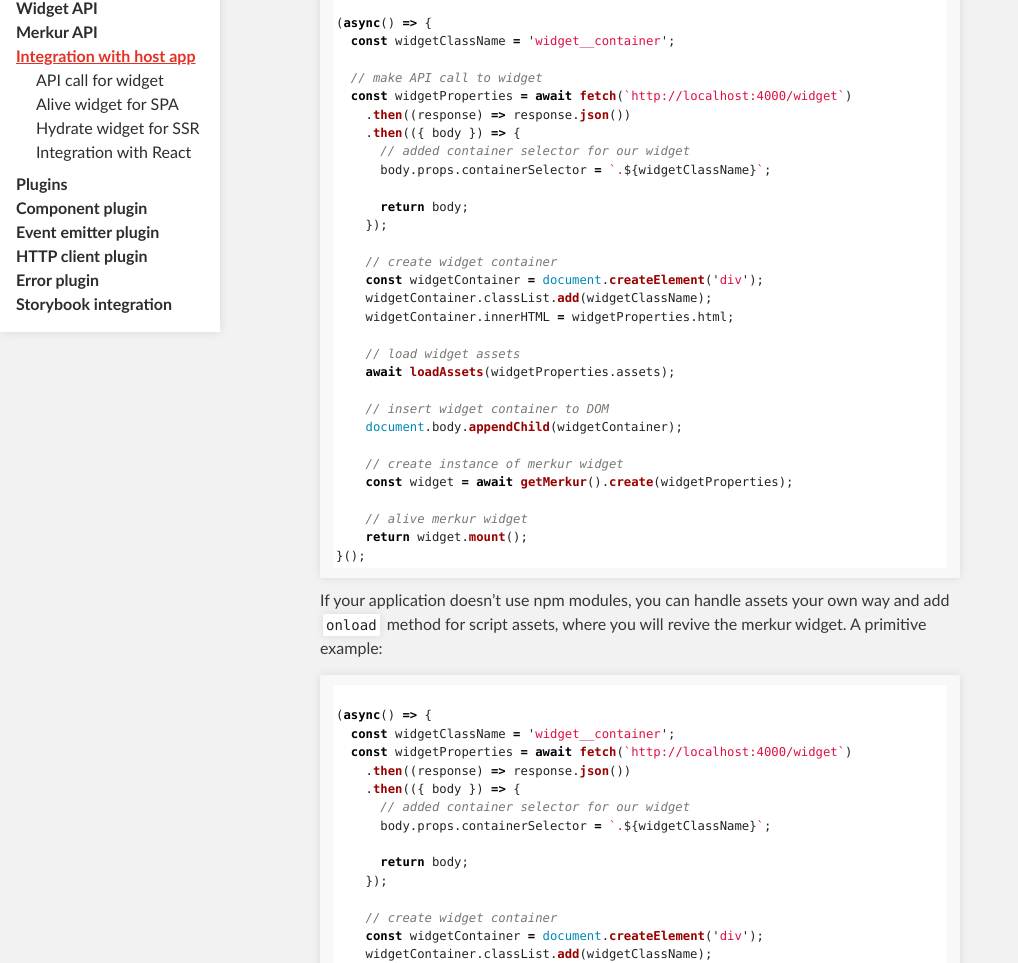
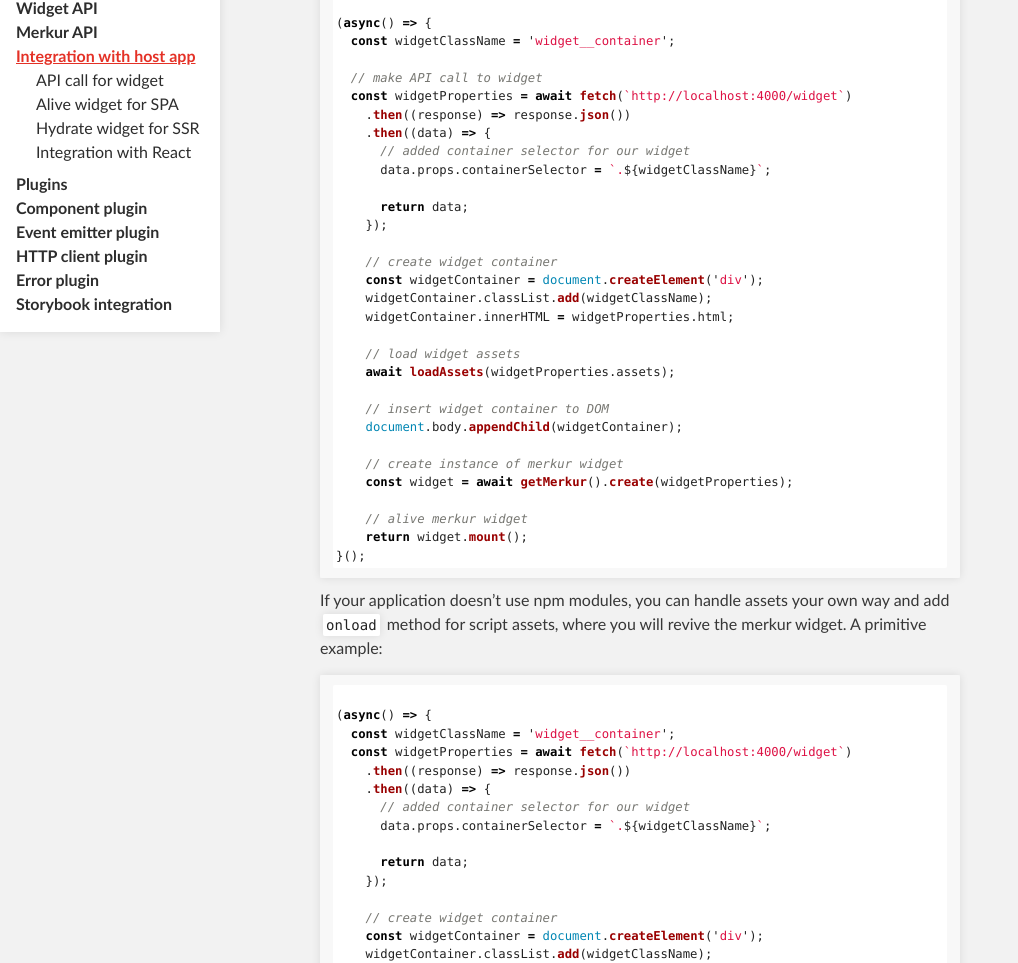
Before and after one commit to mjancarik/merkur, a Jekyll site: the page built from docs/docs/integration-with-app.md, in a window 1280 px wide and 1400 px high, scrolled down 1758 px. Shown: the part 134-1097 px from the top of the window, without its empty margins (0-1018 px from the left). Built offline with Jekyll 4.4.1, drawn with Linux system fonts in a browser that asks for light colours; some of the changed text lies outside the part shown.

Commit message:
docs: ✏️ correct use of json response
Response is destructured after `response.json()` call therefore argument
in next promise chain doesn't need to destructure it again.

```diff
--- a/docs/docs/integration-with-app.md
+++ b/docs/docs/integration-with-app.md
@@ -17,11 +17,11 @@ At first we must make an API call with your framework of choice. In this example
   const widgetClassName = 'widget__container';
   const widgetProperties = await fetch(`http://localhost:4000/widget`)
     .then((response) => response.json())
-    .then(({ body }) => {
+    .then((data) => {
       // added container selector for our widget
-      body.props.containerSelector = `.${widgetClassName}`;
+      data.props.containerSelector = `.${widgetClassName}`;
 
-      return body;
+      return data;
     });
 
   console.log(widgetProperties);
@@ -92,11 +92,11 @@ import { getMerkur } from '@merkur/core';
   // make API call to widget
   const widgetProperties = await fetch(`http://localhost:4000/widget`)
     .then((response) => response.json())
-    .then(({ body }) => {
+    .then((data) => {
       // added container selector for our widget
-      body.props.containerSelector = `.${widgetClassName}`;
+      data.props.containerSelector = `.${widgetClassName}`;
 
-      return body;
+      return data;
     });
 
     // create widget container
@@ -126,11 +126,11 @@ If your application doesn't use npm modules, you can handle assets your own way
   const widgetClassName = 'widget__container';
   const widgetProperties = await fetch(`http://localhost:4000/widget`)
     .then((response) => response.json())
-    .then(({ body }) => {
+    .then((data) => {
       // added container selector for our widget
-      body.props.containerSelector = `.${widgetClassName}`;
+      data.props.containerSelector = `.${widgetClassName}`;
 
-      return body;
+      return data;
     });
 
     // create widget container
@@ -222,9 +222,9 @@ import { MerkurComponent } from '@merkur/integration-react';
 const widgetClassName = 'widget__container';
 let widgetProperties = await fetch(`http://localhost:4000/widget`)
   .then((response) => response.json())
-  .then(({ body }) => {
-    body.props.containerSelector = `.${widgetClassName}`;
-    return body;
+  .then((data) => {
+    data.props.containerSelector = `.${widgetClassName}`;
+    return data;
   })
 
 React.render(
```
